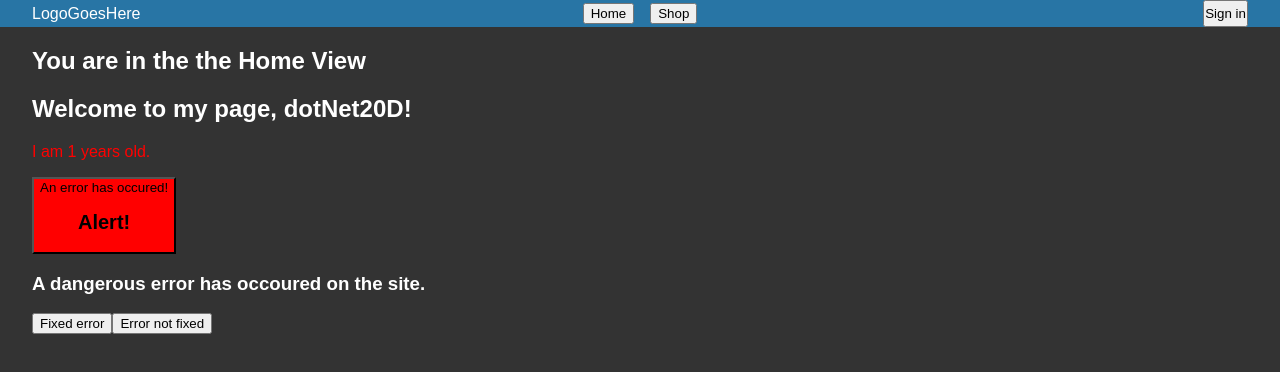
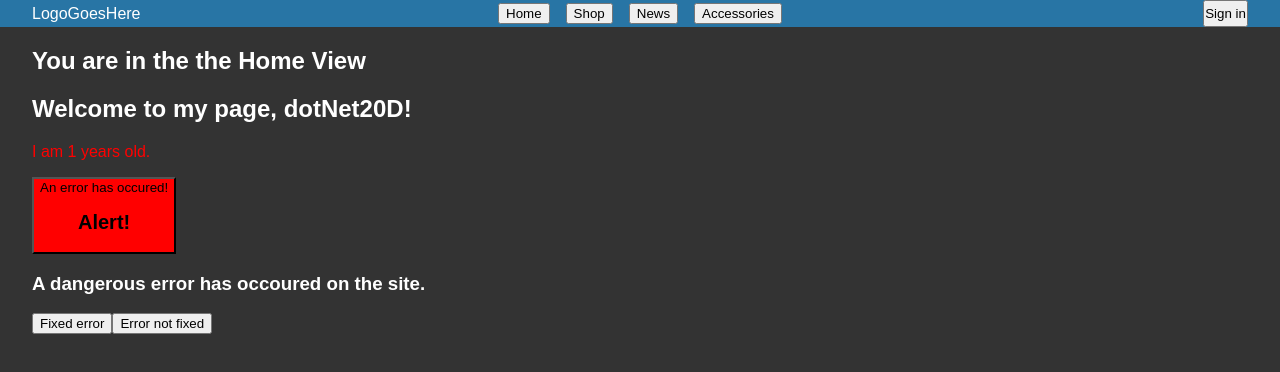
Before and after one commit to BjornBergquist/week3live, a React (Create React App) app: page / in a window 1280 px wide. Shown: the top 372 px of the page. Built offline with nearby package versions, Linux system fonts and the light colour scheme.

Commit message:
Added two more empty views.

```diff
--- a/src/components/navigation/navigationdesktop/NavigationDesktop.js
+++ b/src/components/navigation/navigationdesktop/NavigationDesktop.js
@@ -39,6 +39,16 @@ export const NavigationDesktop = () => {
             Shop
           </button>
         </li>
+        <li>
+          <button onClick={() => history.push(RoutingPath.newsView)}>
+            News
+          </button>
+        </li>
+        <li>
+          <button onClick={() => history.push(RoutingPath.accessoriesView)}>
+            Accessories
+          </button>
+        </li>
       </ul>
       {renderLogin()}
     </nav>
--- a/src/routes/Routes.js
+++ b/src/routes/Routes.js
@@ -9,6 +9,8 @@ import RoutingPath from "./RoutingPath";
 import { UserContext } from "../shared/provider/UserProvider";
 import LocalStorage from "../shared/storage/LocalStorage";
 import { useHistory } from "react-router";
+import { AccessoriesView } from "../views/accessoriesview/AccessoriesView";
+import { NewsView } from "../views/newsview/NewsView";
 
 export const Routes = ({ children }) => {
   const [authenticatedUser, setAuthenticatedUser] = useContext(UserContext);
@@ -53,6 +55,8 @@ export const Routes = ({ children }) => {
           path={RoutingPath.profileView}
           component={authenticationRequired(ProfileView)}
         />
+        <Route path={RoutingPath.accessoriesView} component={AccessoriesView} />
+        <Route path={RoutingPath.newsView} component={NewsView} />
         <Route path={RoutingPath.homeView} component={HomeView} />
         {/*<Route path={RoutingPath.fourOFourView} component={FourOFourView} />*/}
       </Switch>
--- a/src/routes/RoutingPath.js
+++ b/src/routes/RoutingPath.js
@@ -3,6 +3,8 @@ const signInView = "/signin";
 const storeView = "/store";
 const settingsView = "/settings";
 const profileView = "/profile";
+const accessoriesView = "/accessories";
+const newsView = "/news";
 
 export default {
   homeView,
@@ -10,4 +12,6 @@ export default {
   storeView,
   settingsView,
   profileView,
+  accessoriesView,
+  newsView,
 };
--- /dev/null
+++ b/src/views/accessoriesview/AccessoriesView.js
@@ -0,0 +1,11 @@
+import React from "react";
+
+export const AccessoriesView = () => {
+  return (
+    <main>
+      <section>
+        <h1>This is the Accessories View</h1>
+      </section>
+    </main>
+  );
+};
--- /dev/null
+++ b/src/views/newsview/NewsView.js
@@ -0,0 +1,11 @@
+import React from "react";
+
+export const NewsView = () => {
+  return (
+    <main>
+      <section>
+        <h1>This is the News View</h1>
+      </section>
+    </main>
+  );
+};
```
Also changed, not shown: src/views/accessoriesview/AccessoriesView.css (added), src/views/newsview/NewsView.css (added).
